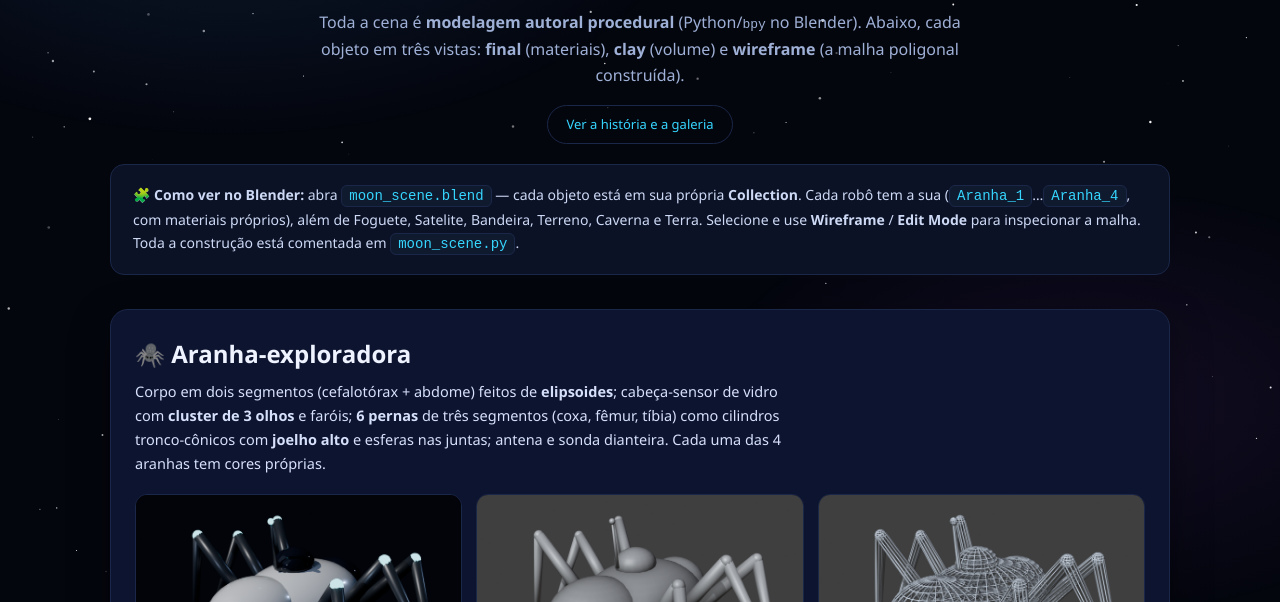
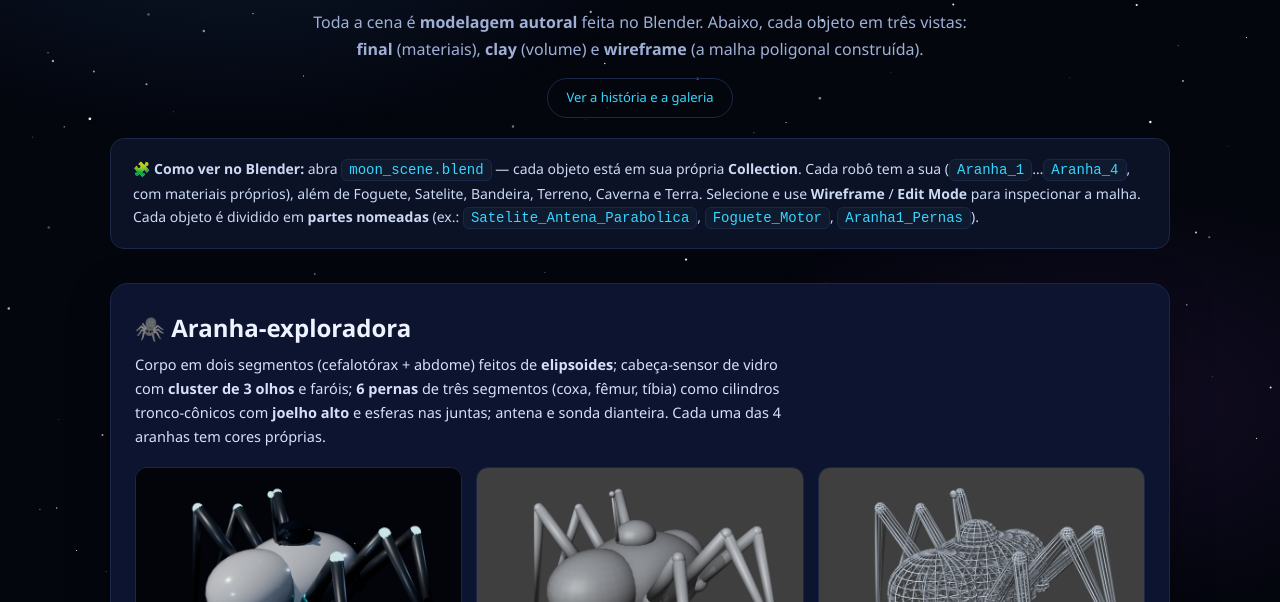
Before and after one commit to Maykesantos98/arvrGsFiap2026, a plain HTML site: page docs/modelagem.html in a window 1280 px wide. Shown: the part 198-800 px from the top of the page. Drawn offline with Linux system fonts and the light colour scheme.

Commit message:
docs: remove mencoes ao script e aos links de repositorio do site e da documentacao

```diff
--- a/docs/modelagem.html
+++ b/docs/modelagem.html
@@ -36,7 +36,7 @@
 <header class="mk-head">
   <div class="kicker">Bastidores</div>
   <h1>Modelagem — peça por peça</h1>
-  <p>Toda a cena é <b>modelagem autoral procedural</b> (Python/<code>bpy</code> no Blender).
+  <p>Toda a cena é <b>modelagem autoral</b> feita no Blender.
      Abaixo, cada objeto em três vistas: <b>final</b> (materiais), <b>clay</b> (volume) e
      <b>wireframe</b> (a malha poligonal construída).</p>
   <a class="back" href="index.html">Ver a história e a galeria</a>
@@ -46,8 +46,9 @@
   🧩 <b>Como ver no Blender:</b> abra <code>moon_scene.blend</code> — cada objeto está em sua
   própria <b>Collection</b>. Cada robô tem a sua (<code>Aranha_1</code>…<code>Aranha_4</code>,
   com materiais próprios), além de Foguete, Satelite, Bandeira, Terreno, Caverna e Terra.
-  Selecione e use <b>Wireframe</b> / <b>Edit Mode</b> para inspecionar a malha. Toda a
-  construção está comentada em <code>moon_scene.py</code>.
+  Selecione e use <b>Wireframe</b> / <b>Edit Mode</b> para inspecionar a malha. Cada objeto
+  é dividido em <b>partes nomeadas</b> (ex.: <code>Satelite_Antena_Parabolica</code>,
+  <code>Foguete_Motor</code>, <code>Aranha1_Pernas</code>).
 </div></div>
 
 <section class="bd"><div class="bd-card">
@@ -114,7 +115,7 @@
 </div></section>
 
 <footer>
-  <b>Modelagem autoral</b> · Blender 5.1 (Cycles) · script procedural <code>moon_scene.py</code><br>
+  <b>Modelagem autoral</b> · Blender 5.1 (Cycles)<br>
   Missão Aracne — Viagens Espaciais
 </footer>
 
```
Also changed, not shown: LEIA-ME.txt, 1 other file.
